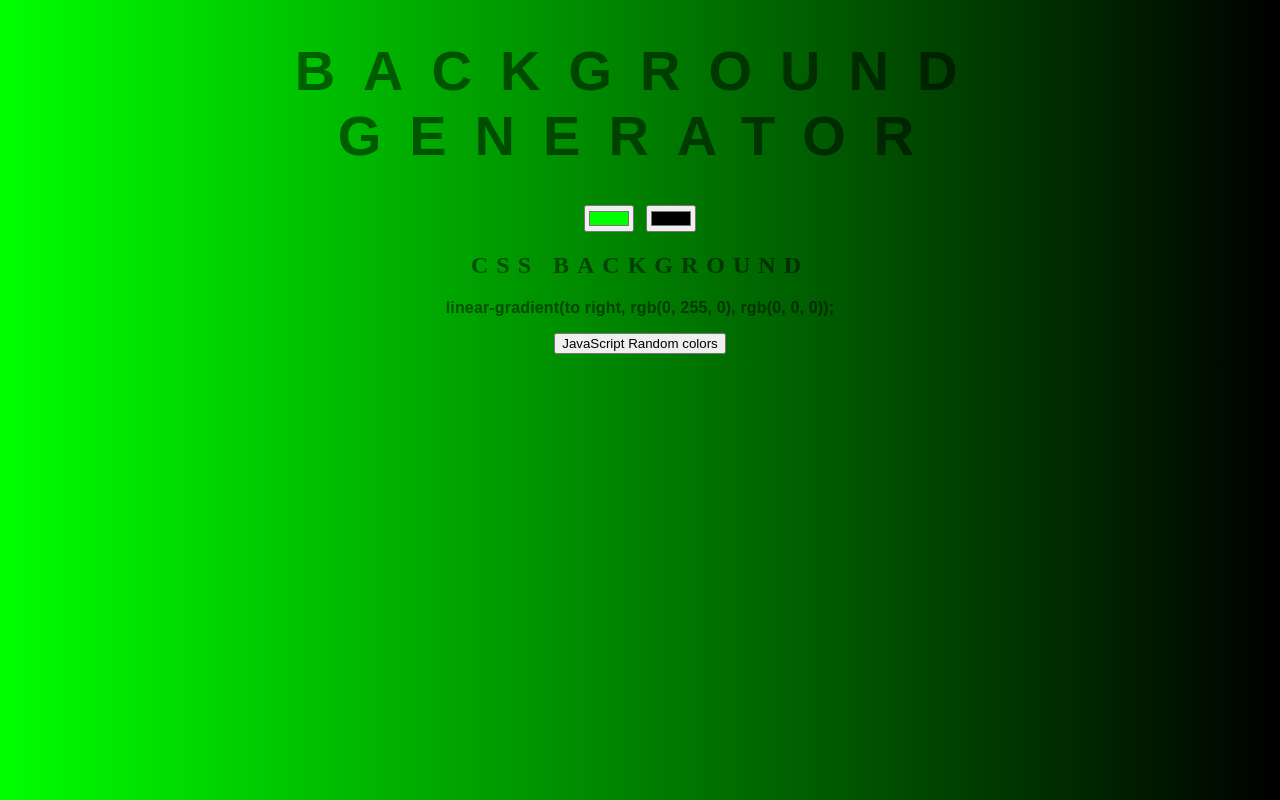
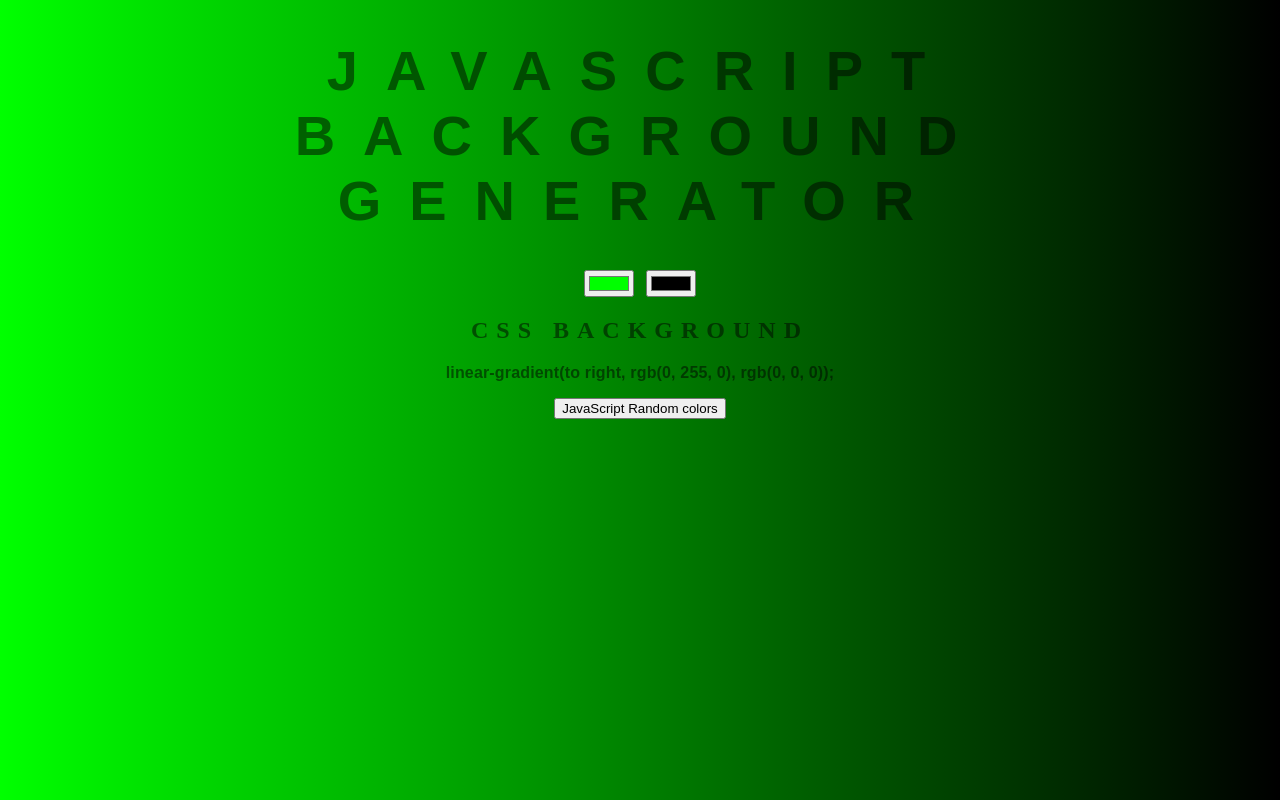
Before and after one commit to Stevish1968/background-generator, a plain HTML site: page index.html in a window 1280 px wide. Drawn offline with Linux system fonts and the light colour scheme.

Commit message:
Changed title

```diff
--- a/index.html
+++ b/index.html
@@ -10,7 +10,7 @@
 </head>
 
 <body id ="grad">
-    <h1>Background Generator</h1>
+    <h1>JavaScript Background Generator</h1>
     <input class="color1" type="color" name="color1" value="#00ff00">
     <input class="color2" type="color" name="color2" value="ff0000">
     <h2>CSS Background</h2>
```
